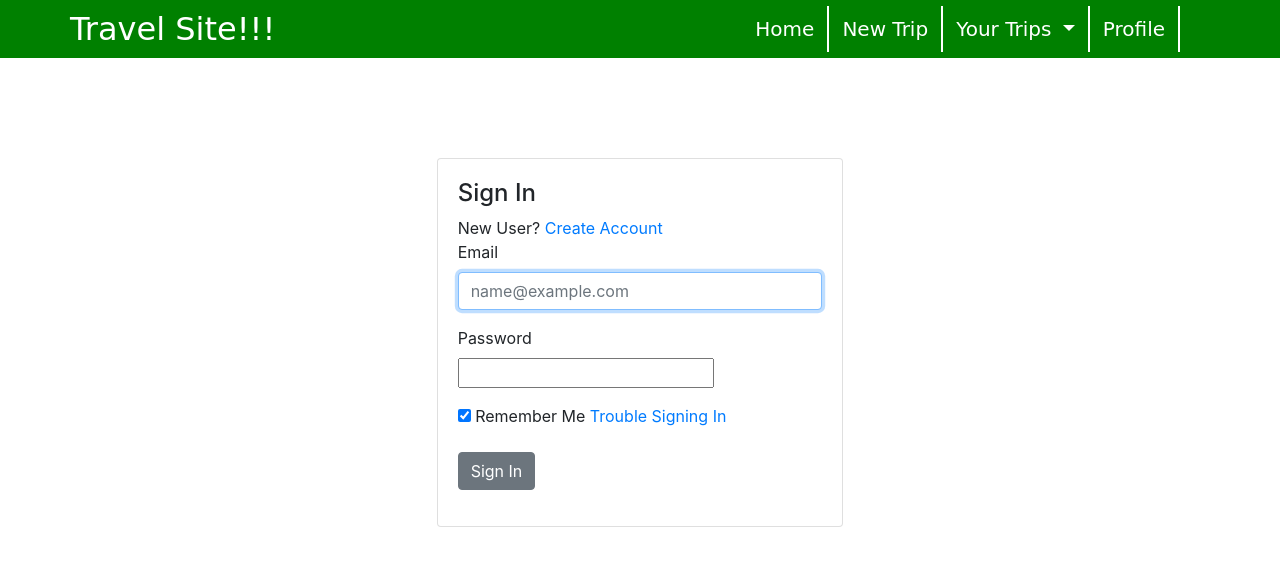
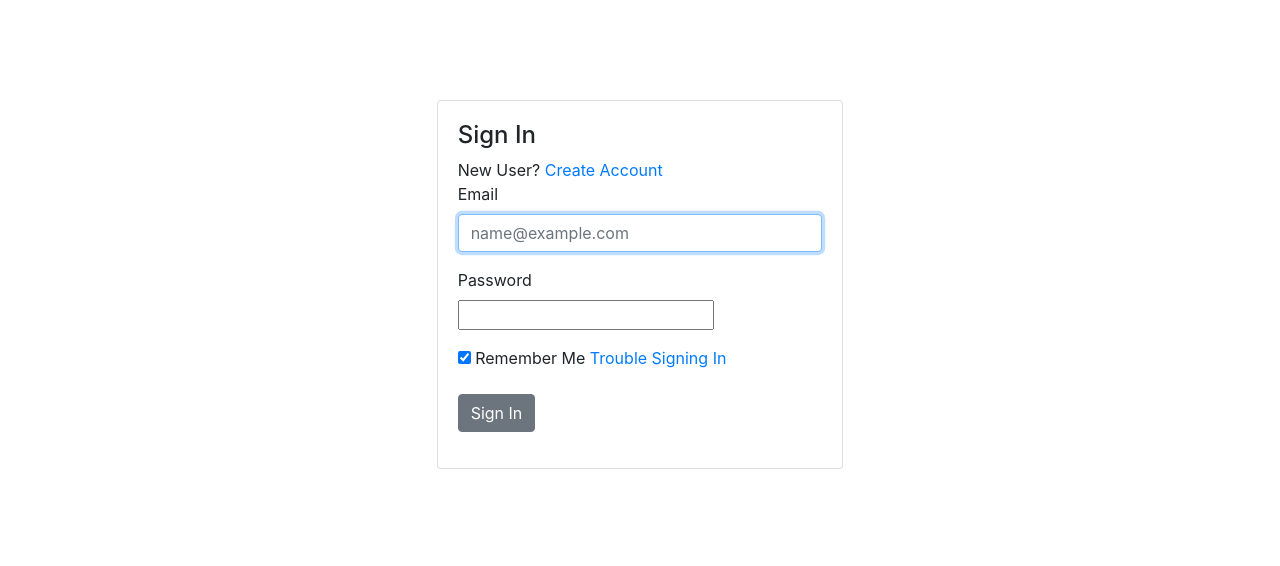
Before and after one commit to stlefebvre/TravelGroupProject, a plain HTML site: page index.html in a window 1280 px wide. Drawn offline with nearby package versions, Linux system fonts and the light colour scheme.

Commit message:
removing header from html

```diff
--- a/index.html
+++ b/index.html
@@ -21,46 +21,6 @@
 </head>
 
 <body>
-    <header class="row headerRowCSS">
-        <div class="container" id="headerContainer">
-            <div class="navbar navbar-expand-lg flex-column flex-md-row" id="navbarCSS">
-                <a class="navbar-brand nav-left col-md-3 col-sm-12 col-xs-12" id="siteTitle" href="#">Travel Site!!!</a>
-                <button class="navbar-toggler" type="button" data-toggle="collapse" data-target="#navbarSupportedContent" aria-controls="navbarSupportedContent"
-                    aria-expanded="false" aria-label="Toggle navigation">
-                    <span class="navbar-toggler-icon"></span>
-                </button>
-                <div class="collapse navbar-collapse col-md-auto col-sm-12 col-xs-12 justify-content-end nav-right" id="navbarSupportedContent">
-                    <ul class="navbar-nav" id="navButtons">
-                        <li class="nav-item nav-button" id="nav-button-Home">
-                            <a class="nav-link nav-button-link" href="#">Home
-                                <span class="sr-only">(current)</span>
-                            </a>
-                        </li>
-                        <li class="nav-item nav-button">
-                            <a class="nav-link nav-button-link" href="#">New Trip
-                                <span class="sr-only">(current)</span>
-                            </a>
-                        </li>
-                        <li class="nav-item dropdown nav-button">
-                            <a class="nav-link dropdown-toggle nav-button-link" href="#" id="navbarDropdown" role="button" data-toggle="dropdown" aria-haspopup="true"
-                                aria-expanded="false">
-                                Your Trips
-                            </a>
-                            <div class="dropdown-menu" aria-labelledby="navbarDropdown">
-                                <a class="dropdown-item" href="#">Trip 1</a>
-                                <a class="dropdown-item" href="#">Trip 2</a>
-                                <div class="dropdown-divider"></div>
-                                <a class="dropdown-item" href="#">Trip 3</a>
-                            </div>
-                        </li>
-                        <li class="nav-item nav-button">
-                            <a class="nav-link nav-button-link" href="#">Profile</a>
-                        </li>
-                    </ul>
-                </div>
-            </div>
-        </div>
-    </header>
     <div id="container">
         <div class="row">
             <div class="col-lg-4 col-md-4 col-sm-6 col-xs-12"></div>
```
